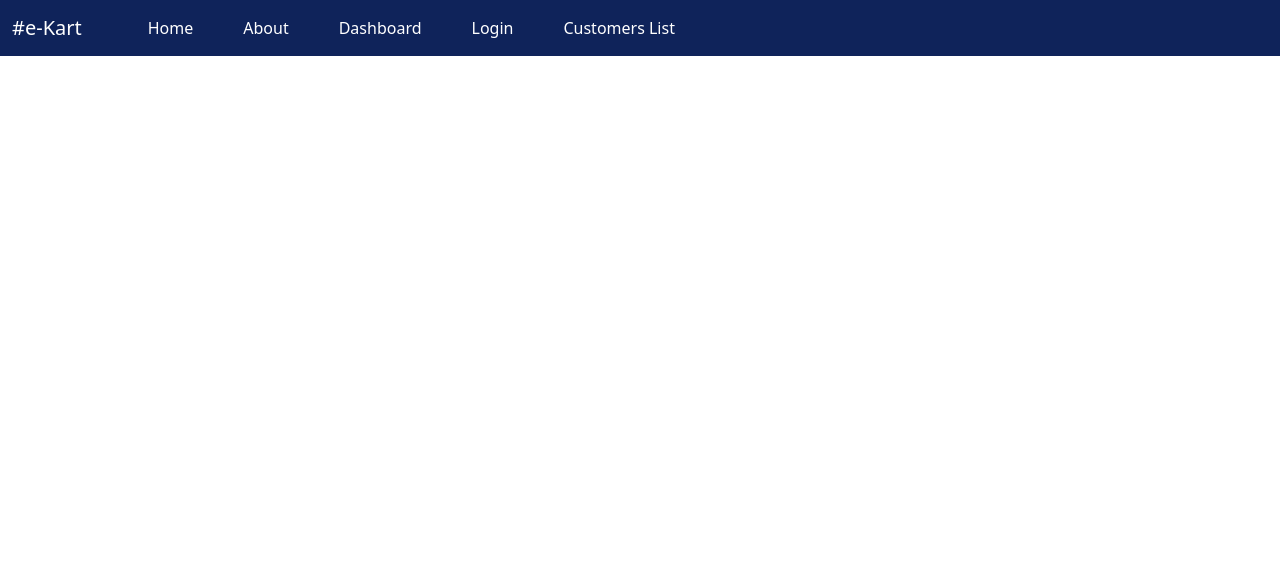
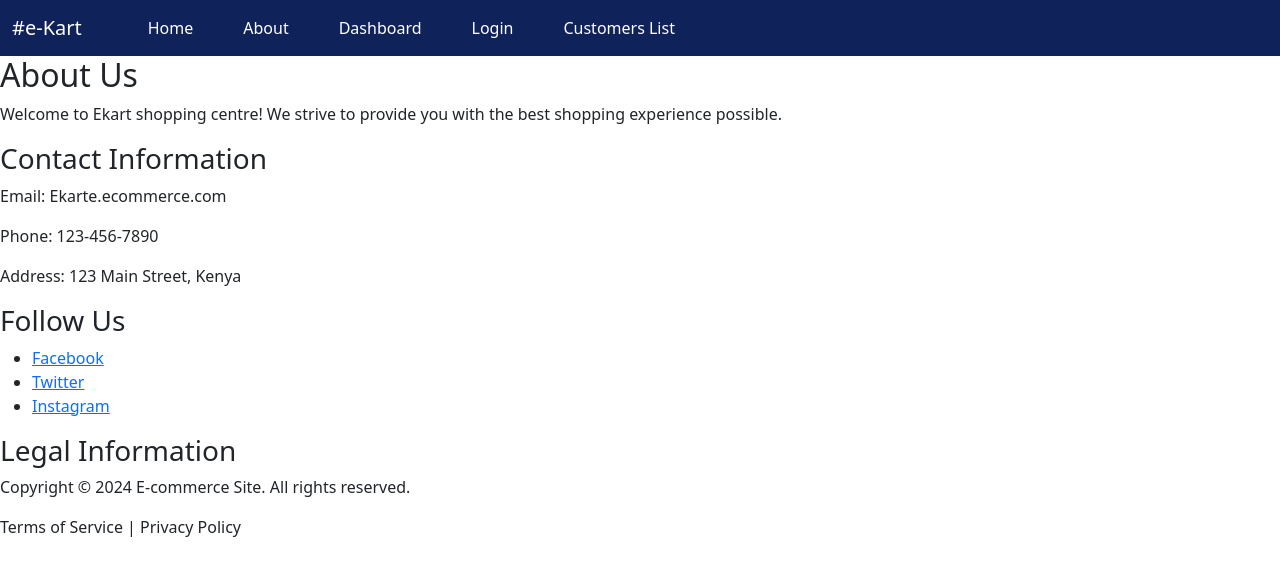
Before and after one commit to MartinnnnOwuor/react-shopping-cart, a React (Create React App) app in the folder shopping-cart/: page /about in a window 1280 px wide. Shown: the top 576 px of the page. Built offline with nearby package versions, Linux system fonts and the light colour scheme.

Commit message:
comits about component

```diff
--- a/shopping-cart/src/component/About.jsx
+++ b/shopping-cart/src/component/About.jsx
@@ -2,9 +2,31 @@ import React from 'react'
 
 function About() {
   return (
-    <div>
-
+    <div className="about-section">
+    <h2>About Us</h2>
+    <p>
+      Welcome to Ekart shopping centre! We strive to provide you with the best shopping experience possible.
+    </p>
+    <div className="contact-info">
+      <h3>Contact Information</h3>
+      <p>Email: Ekarte.ecommerce.com</p>
+      <p>Phone: 123-456-7890</p>
+      <p>Address: 123 Main Street, Kenya</p>
     </div>
+    <div className="social-media">
+      <h3>Follow Us</h3>
+      <ul>
+        <li><a href="#">Facebook</a></li>
+        <li><a href="#">Twitter</a></li>
+        <li><a href="#">Instagram</a></li>
+      </ul>
+    </div>
+    <div className="legal-info">
+      <h3>Legal Information</h3>
+      <p>Copyright © 2024 E-commerce Site. All rights reserved.</p>
+      <p>Terms of Service | Privacy Policy</p>
+    </div>
+  </div>
   )
 }
 
```
Also changed, not shown: 1 other file (tests, documents, lock files or other folders).
